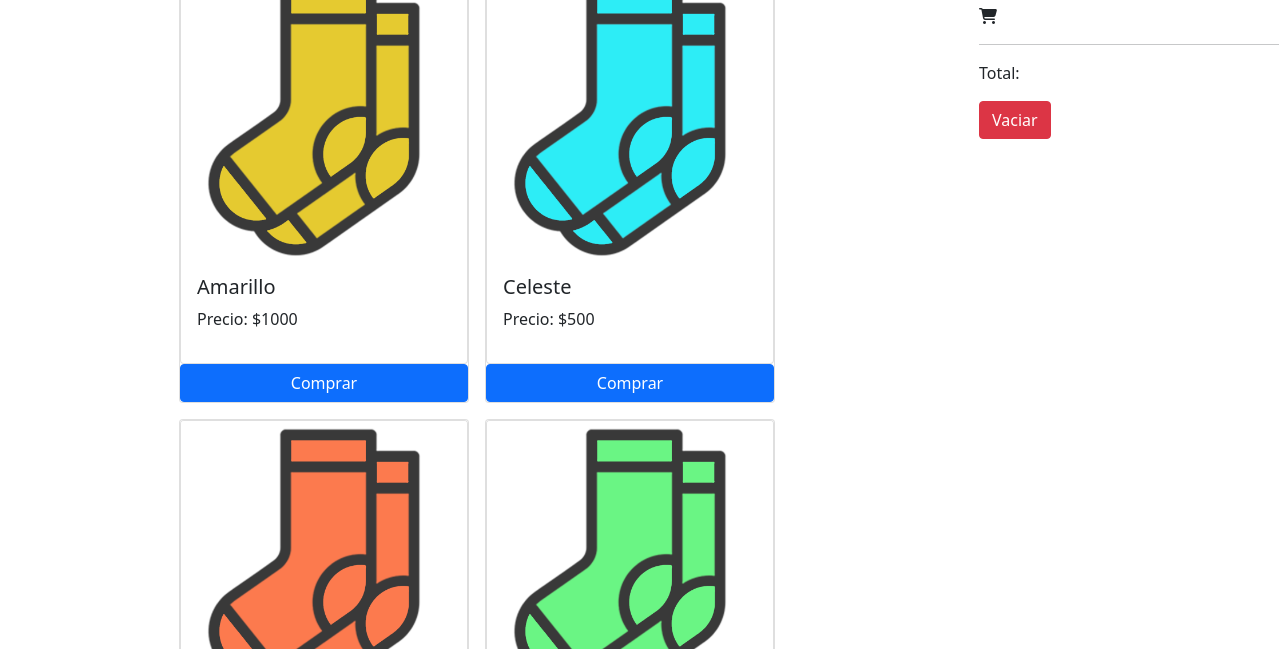
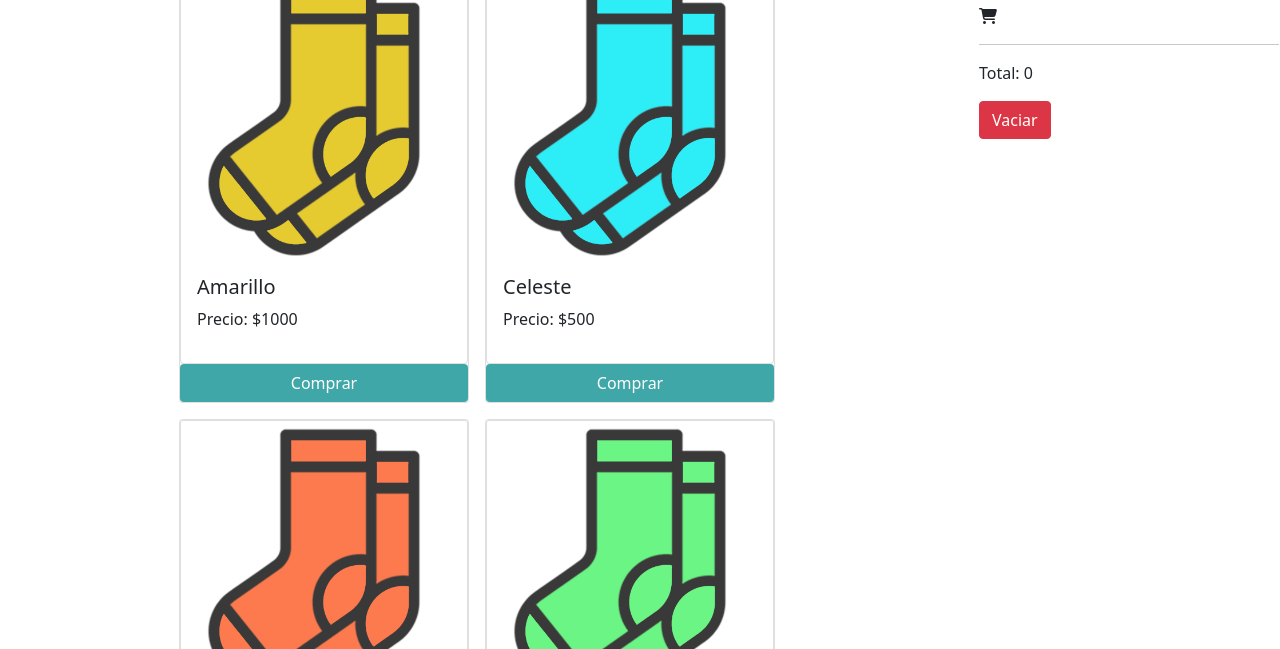
Before and after one commit to ennzoski/entrega-repositorio-github, a website: page index.html in a window 1280 px wide. Shown: the part 631-1280 px from the top of the page. Drawn offline with nearby package versions, Linux system fonts and the light colour scheme; some packages are replaced by stand-ins of ours; a script that the page names is missing.

Commit message:
Ajustes entrega proyecto final

```diff
--- a/JS/script.js
+++ b/JS/script.js
@@ -1,10 +1,6 @@
 /* Ecommerce de calcetines compresivos - Colores disponibles a la venta */
 
-// function saludo(mensaje) {
-//     alert("Gracias por visitar Calcetines Compresivos" + mensaje)
-// }
-
-// saludo("")
+// ARRAYS
 
 productos = [
     {
@@ -54,8 +50,8 @@ function rederizar(lista) {
         </div>`
 
 
-    let cardButton = document.createElement("button")
-    cardButton.classList.add('btn', 'btn-primary')
+    let cardButton = document.createElement("a")
+    cardButton.classList.add('btn', 'botonAgregar')
     cardButton.innerText = `Comprar`
     cardButton.setAttribute('mark', prod.id)
     cardButton.setAttribute('name', prod.nombre)
@@ -79,6 +75,7 @@ let cart = []
 buttonEmpty.addEventListener('click', emptyButtonHandler)
 
 loadCartFromStorage()
+mostrarCarro()
 
 
 //////////////////////// Funcion agregar al carrito/////////
@@ -133,7 +130,7 @@ function mostrarCarro(){
     totalValue.innerText = calculateTotalPrice()
 }
 
-
+// Funcion eliminar carro
 
 function eliminarProducto(event){
     let id = event.target.dataset.item
@@ -155,7 +152,10 @@ function emptyButtonHandler(){
     cart = []
     cartList.innerHTML = ''
     totalValue.innerText = 0
+    mostrarCarro()
 }
+
+// Funcion calcular precio
 
 function calculateTotalPrice(){
     return cart.reduce((total, itemId) => {
@@ -166,6 +166,8 @@ function calculateTotalPrice(){
     }, 0)
 }
 
+// Funcion localStorage
+
 function saveCartToStorage(){
     localStorage.setItem('cart', JSON.stringify(cart))
 }
--- a/css/styles.css
+++ b/css/styles.css
@@ -107,6 +107,12 @@ h1 {
   text-align: center;
 }
 
+.botonAgregar {
+  text-align: center;
+  background-color: #3fa7a7;
+  color: white;
+}
+
 /* EXTEND */
 .pronto-info {
   font-family: sans-serif;
```
Also changed, not shown: index.html (+6 -0 lines).
